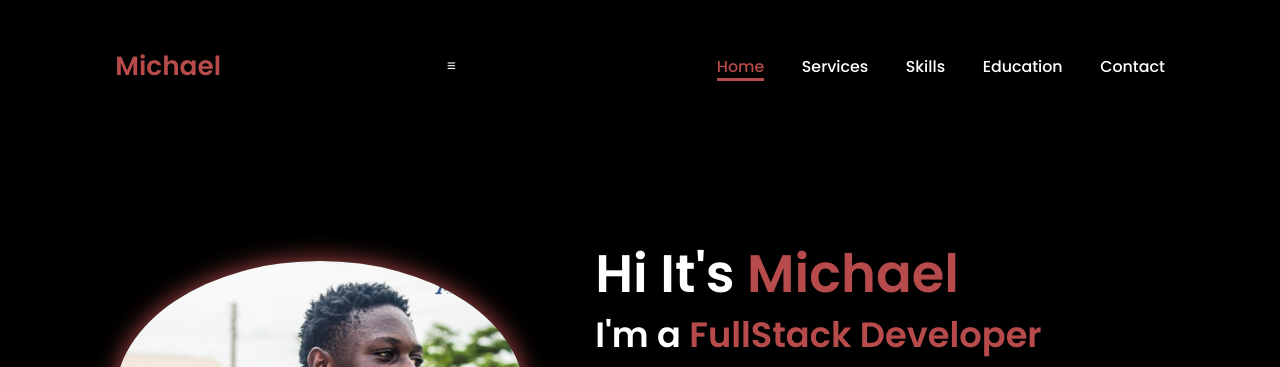
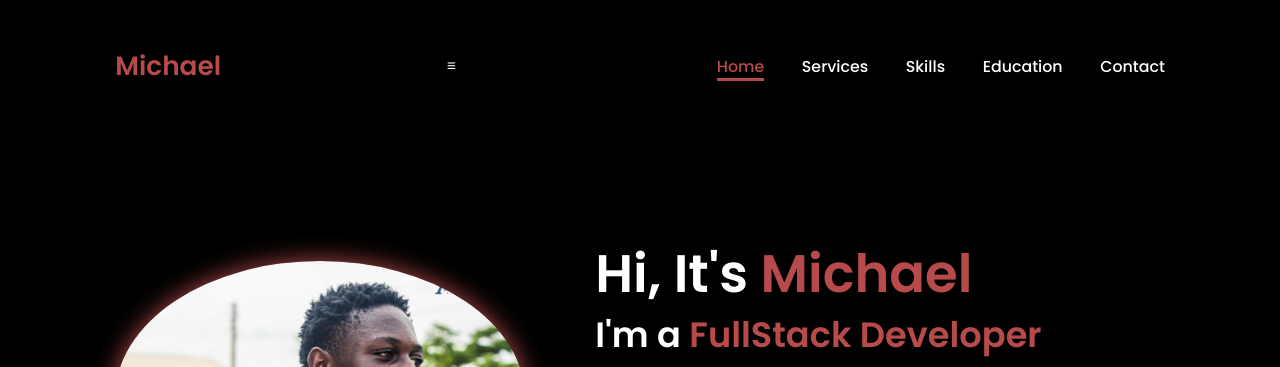
Before and after one commit to MichaelMV9/Portfolio-Resume-, a plain HTML site: page index.html in a window 1280 px wide. Shown: the top 367 px of the page. Drawn offline with Linux system fonts and the light colour scheme.

Commit message:
update index.html

```diff
--- a/index.html
+++ b/index.html
@@ -29,7 +29,7 @@
 
                            </div>
             <div class="Home-content">
-                <h1>Hi It's<span> Michael</span></h1>
+                <h1>Hi, It's<span> Michael</span></h1>
                 <h3 class="typing-text">I'm a <span></span></h3>
                 <p>Hi,
                     I'm a Certified Full Stack Developer Experienced in building websites for small and medium-sized Businesses.
```
